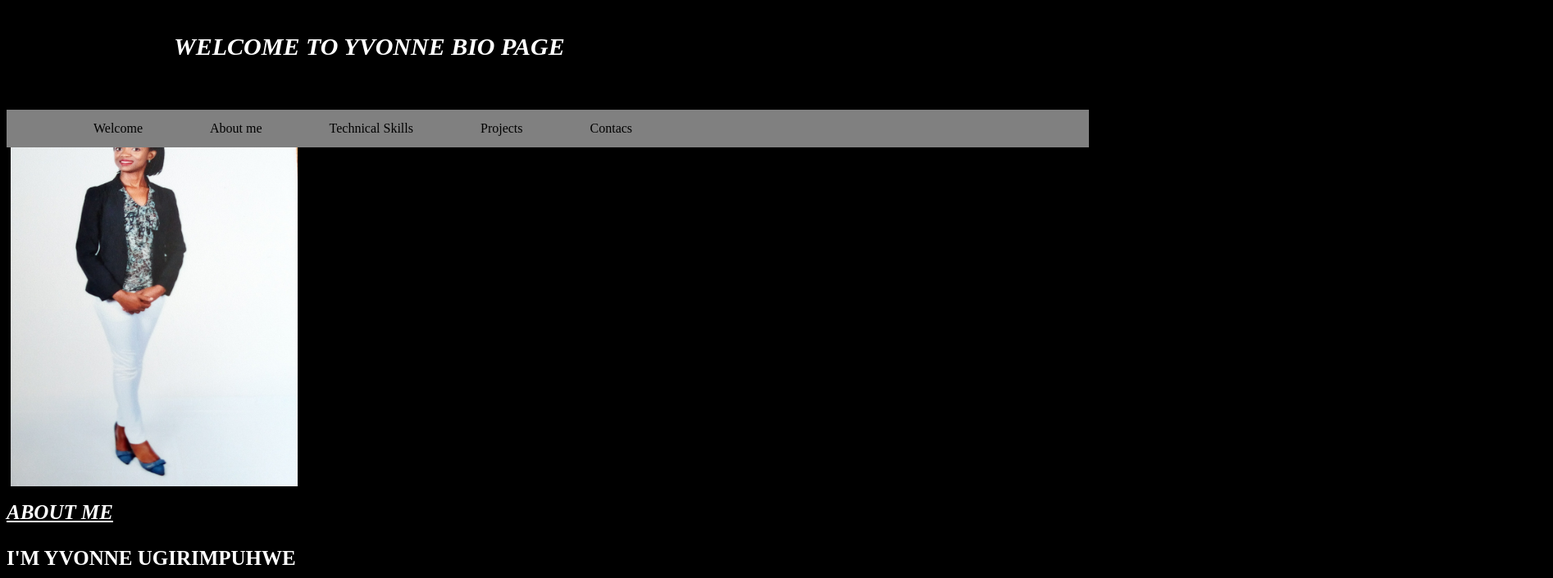
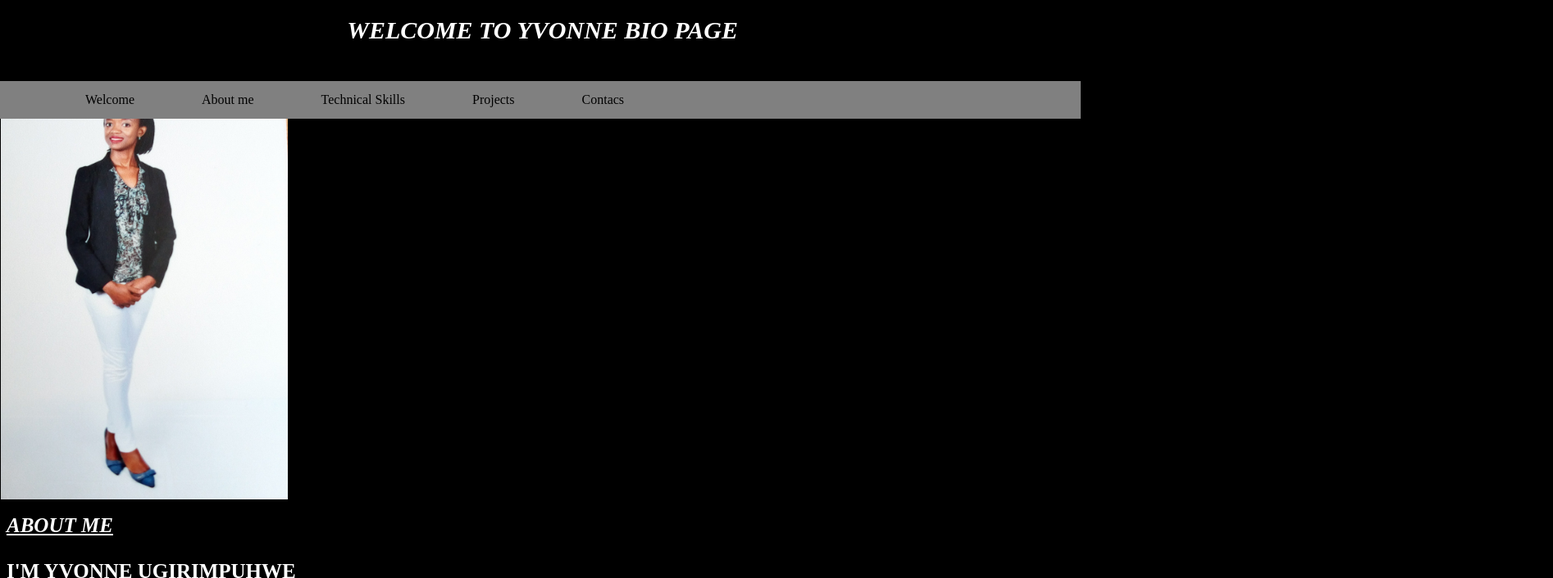
Before and after one commit to YvonneGi/first-week-project, a plain HTML site: page index.html in a window 1280 px wide. Shown: the top 706 px of the page at 82% size, 1894 px wide, since content can reach past the window. Drawn offline with Linux system fonts and the light colour scheme.

Commit message:
styling Yvonne's picture

```diff
--- a/css/style.css
+++ b/css/style.css
@@ -71,8 +71,8 @@ column-width: 200px;
 .image
 {
     margin-bottom:-35px;
-    margin-left:5px;
-    margin-top: 50px;
+    margin-left:-7px;
+    margin-top:36px;
 
 }
 body
--- a/index.html
+++ b/index.html
@@ -9,9 +9,10 @@
     <title>Yvonne's 1st week project</title>
 </head>
 <body>
-    <h1>WELCOME TO YVONNE BIO PAGE</h1>
     <div class="container">
-        <div class="Navigations">
+        <div class="navigations">
+            <!-- <div class="intro"> -->
+                    <h1>WELCOME TO YVONNE BIO PAGE</h1>
                 <nav>
                         <ul>
                             <li><a href="default.html">Welcome</a></li>
@@ -25,7 +26,7 @@
         </div>
 
                 <div class="image">
-                    <img src="Yvonne.JPG" alt="Yvonne image" height="450" width="350">
+                    <img src="Yvonne.JPG" alt="Yvonne image" width="350" height="500">
                 </div>
                 <div class="about me">
                     <h2><br><em>ABOUT ME</em><br><br>I'M YVONNE UGIRIMPUHWE</h2>
```
